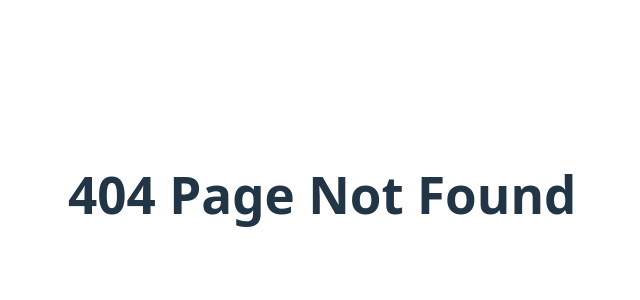
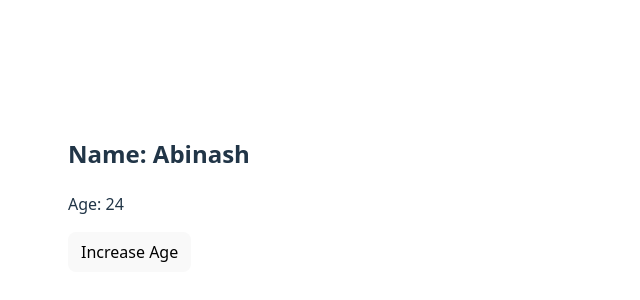
Before and after one commit to Abinash-016/React-Rev, a React (Vite) app: page / in a window 1280 px wide. Before the commit this address had no page. Shown: the part 206-506 px from the top of the page, without its empty margins (122-762 px from the left). Built offline with nearby package versions, Linux system fonts and the light colour scheme.

Commit message:
Jest UNit testing

```diff
--- a/src/App.jsx
+++ b/src/App.jsx
@@ -6,6 +6,7 @@ import Day4 from "./DAY-4/App";
 import Day5 from "./DAY-5/App";
 import { AuthProvider } from "./DAY-8/AuthContext";
 import Day8 from "./DAY-8/App";
+import Day9 from "./DAY-9/react-jest-practice/components/UserCard";
 
 function App() {
   return (
@@ -16,11 +17,12 @@ function App() {
       {/* <Day4/> */}
       {/* <Day5/> */}
 
-      <BrowserRouter>
+      {/* <BrowserRouter>
         <AuthProvider>
           <Day8 />
         </AuthProvider>
-      </BrowserRouter>
+      </BrowserRouter> */}
+        <Day9 name="Abinash" initialAge={24} />
     </div>
   );
 }
--- /dev/null
+++ b/src/DAY-9/react-jest-practice/components/UserCard.jsx
@@ -0,0 +1,30 @@
+import { useState } from "react";
+
+function Day9({ name = "Abinash", initialAge = 21, onAgeChange }) {
+  const [age, setAge] = useState(initialAge);
+
+  const handleIncrease = () => {
+    const newAge = age + 1;
+    setAge(newAge);
+
+    if (onAgeChange) {
+      onAgeChange(newAge);
+    }
+  };
+
+  return (
+    <div>
+      <h2>Name: {name}</h2>
+      <p data-testid="age">Age: {age}</p>
+
+      {age >= 30 && <p>Senior Developer </p>}
+
+      <button onClick={handleIncrease} disabled={age > 50}>
+        Increase Age
+      </button>
+    </div>
+  );
+}
+
+
+export default Day9;
```
Also changed, not shown: jest.config.js (added, +7 -0 lines), package.json (+7 -1 lines), src/DAY-9/react-jest-practice/setupTests.js (added, +1 -0 lines), 2 other files (tests, documents, lock files or other folders).
